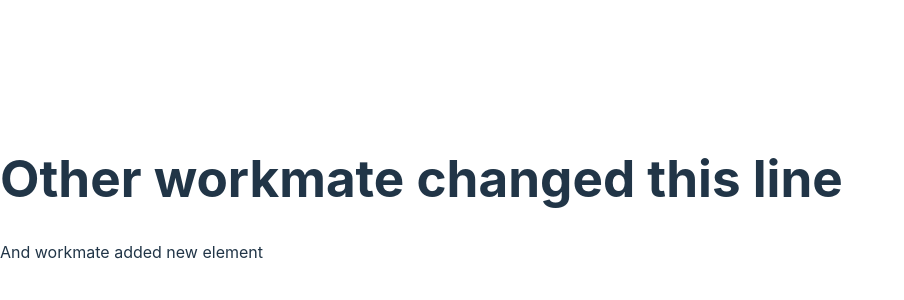
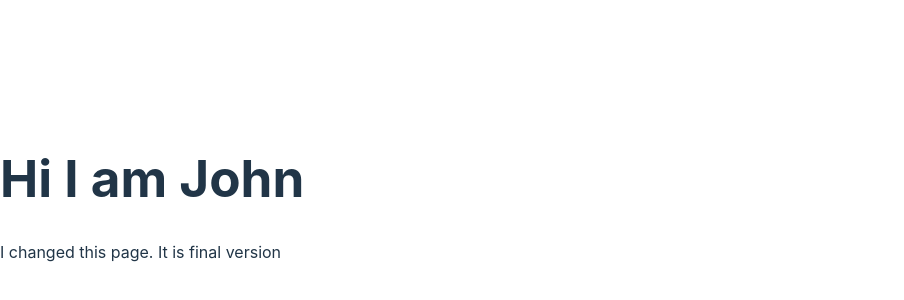
Before and after one commit to GunelMustafayeva21/netlifyTesting, a React (Vite) app: page / in a window 1280 px wide. Shown: the part 202-502 px from the top of the page, without its empty margins (0-904 px from the left). Built offline with nearby package versions, Linux system fonts and the light colour scheme.

Commit message:
Kate pushed to master

```diff
--- a/src/App.tsx
+++ b/src/App.tsx
@@ -8,8 +8,9 @@ function App() {
     <>
       <div>
 
-        <h1>Other workmate changed this line</h1>
-        <p>And workmate added new element</p>
+        <h1>Hi I am John</h1>
+        <p>I changed this page. It is final version</p>
+
 
 
       </div>
```
